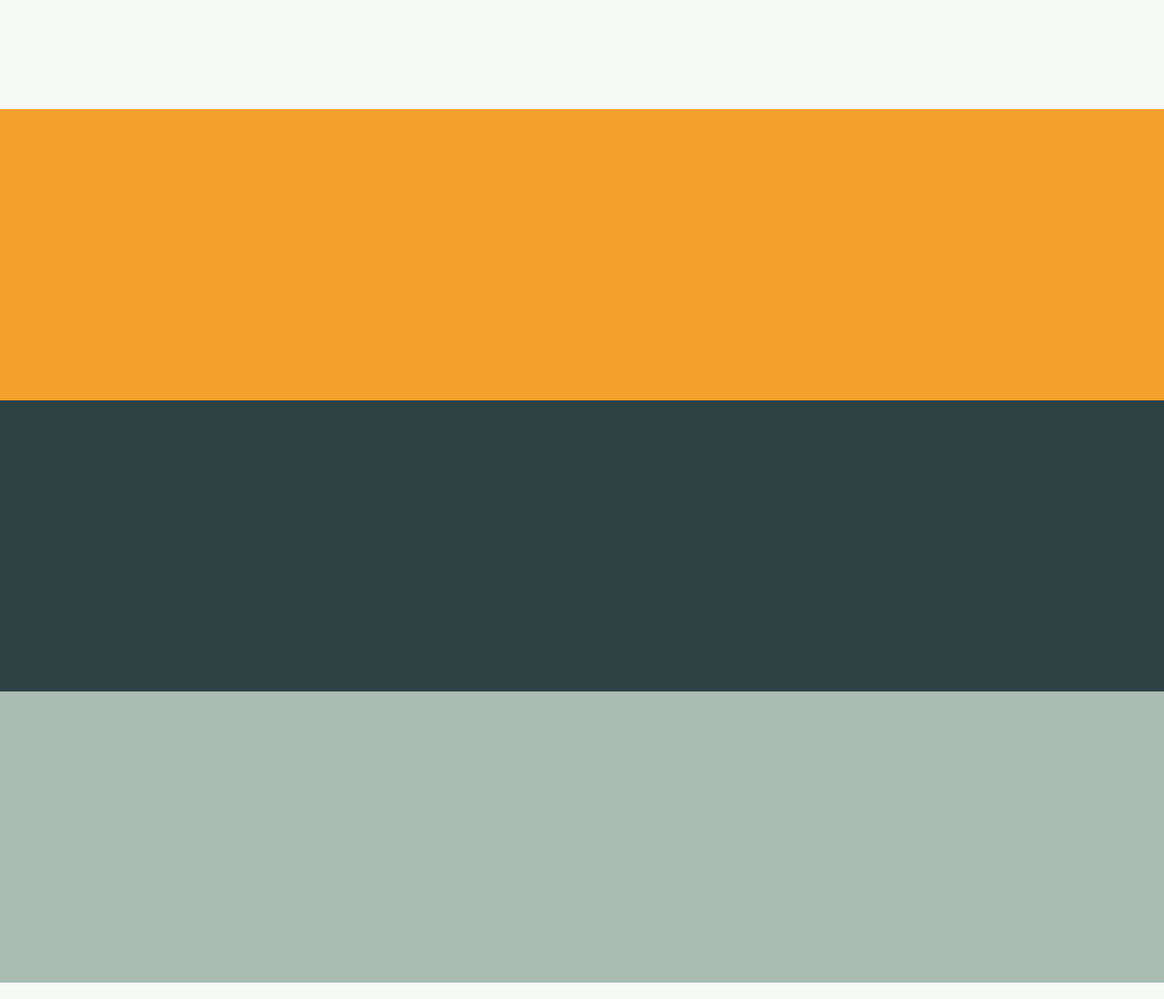
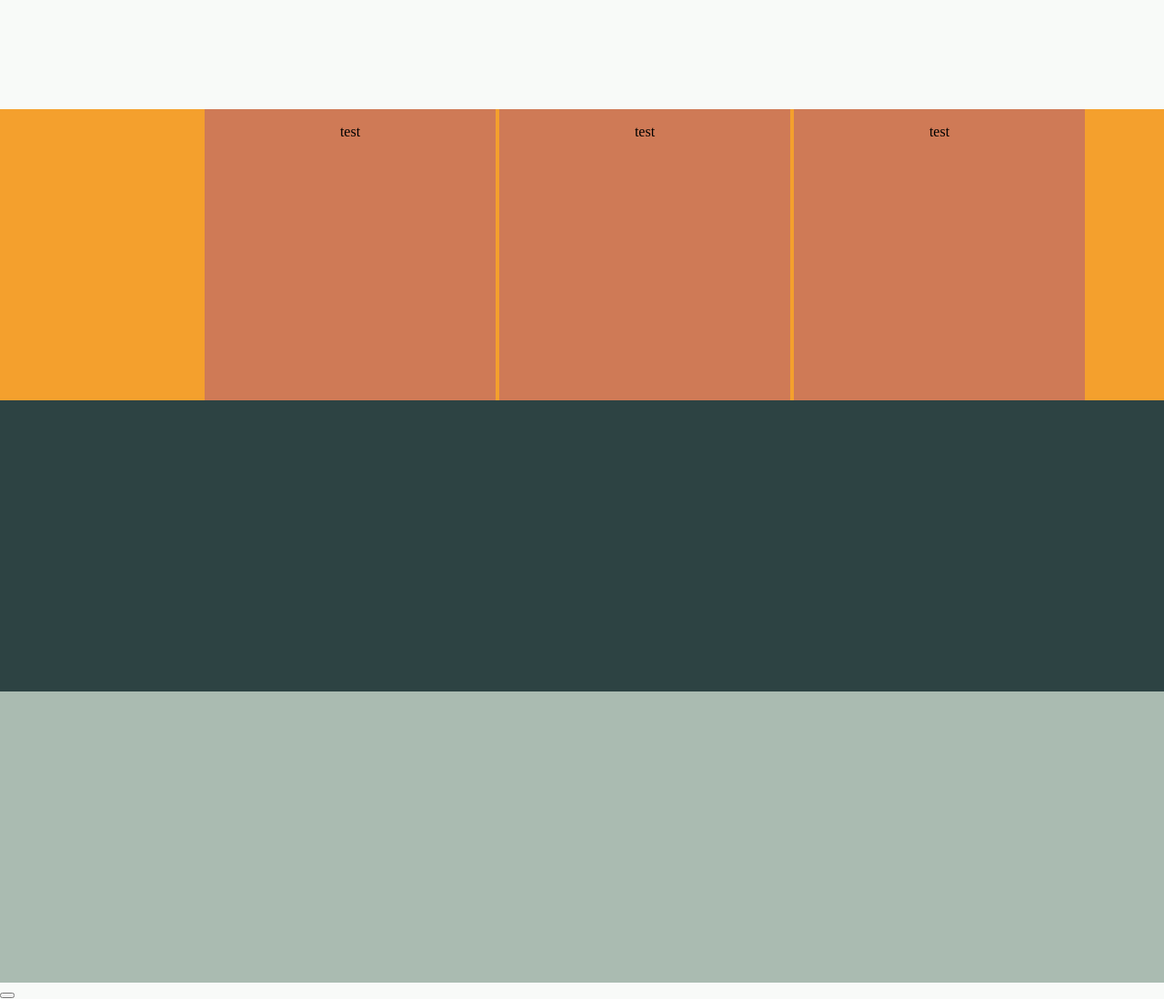
Before and after one commit to enochnord/personalSite, a plain HTML site: page MySite/index.html in a window 1280 px wide. Shown: the part 680-1778 px from the top of the page at 91% size. Drawn offline with Linux system fonts and the light colour scheme; files whose address does not match are found by name.

Commit message:
added skills section

```diff
--- a/MySite/CSS/styles.css
+++ b/MySite/CSS/styles.css
@@ -25,6 +25,16 @@ hr {
     background-color: #F4A02D;
 }
 
+.midContainer div {
+    height: 100%;
+    background-color: #CF7A56;
+    width: 25%;
+    display: inline-block;
+    text-align: center;
+    position: relative;
+    left: 225px;
+}
+
 .botContainer {
     height: 20rem;
     width: 100%;
--- a/MySite/index.html
+++ b/MySite/index.html
@@ -15,7 +15,15 @@
         <hr>
     </div>
     <div class="midContainer">
-
+        <div>
+            <p>test</p>
+        </div>
+        <div>
+            <p>test</p>
+        </div>
+        <div>
+            <p>test</p>
+        </div>
     </div>
     <div class="botContainer">
 
@@ -23,7 +31,7 @@
     <div class="botContainer2">
 
     </div>
-
+    <button type="submit"></button>
 
 </body>
 </html>
```
